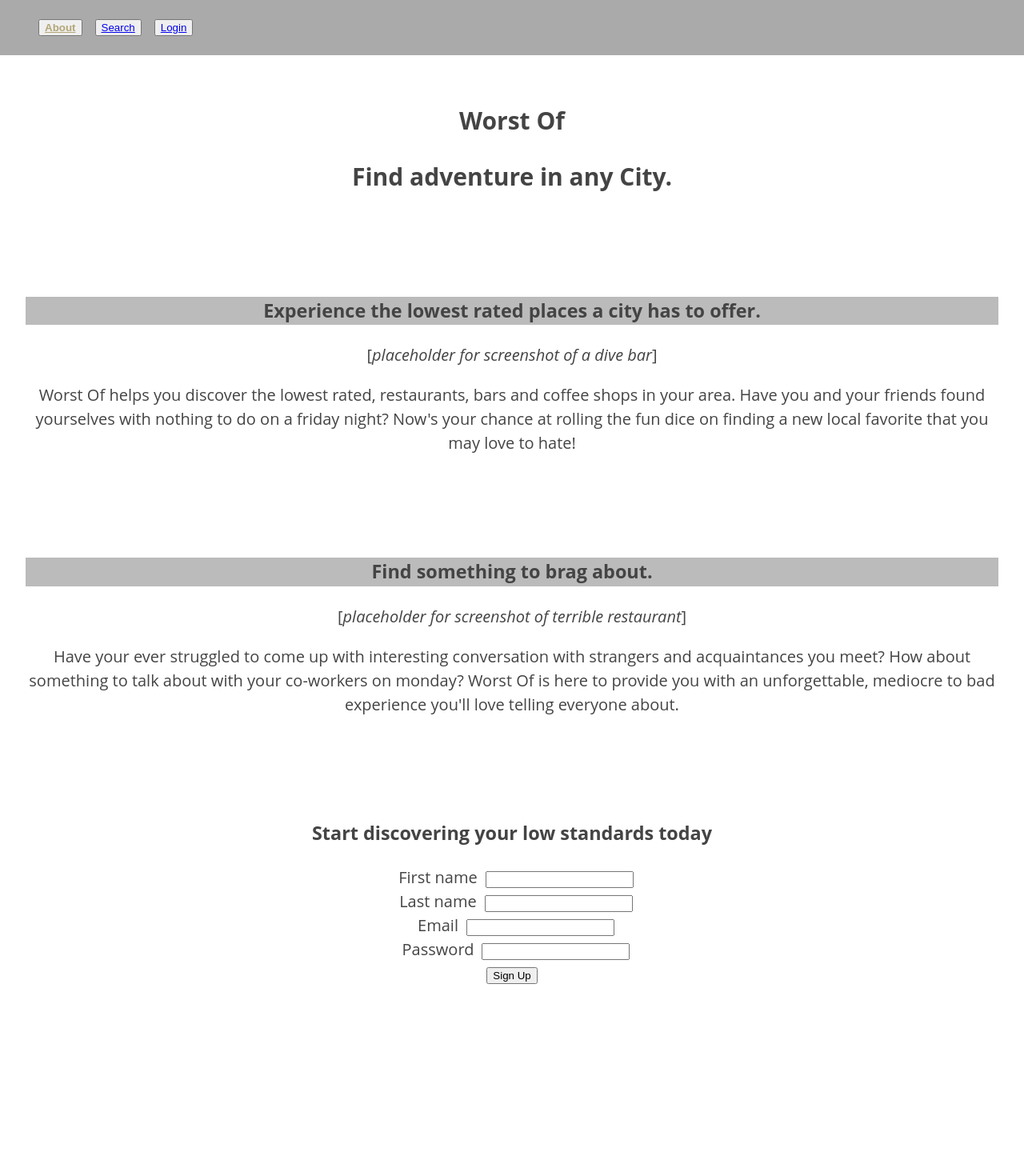
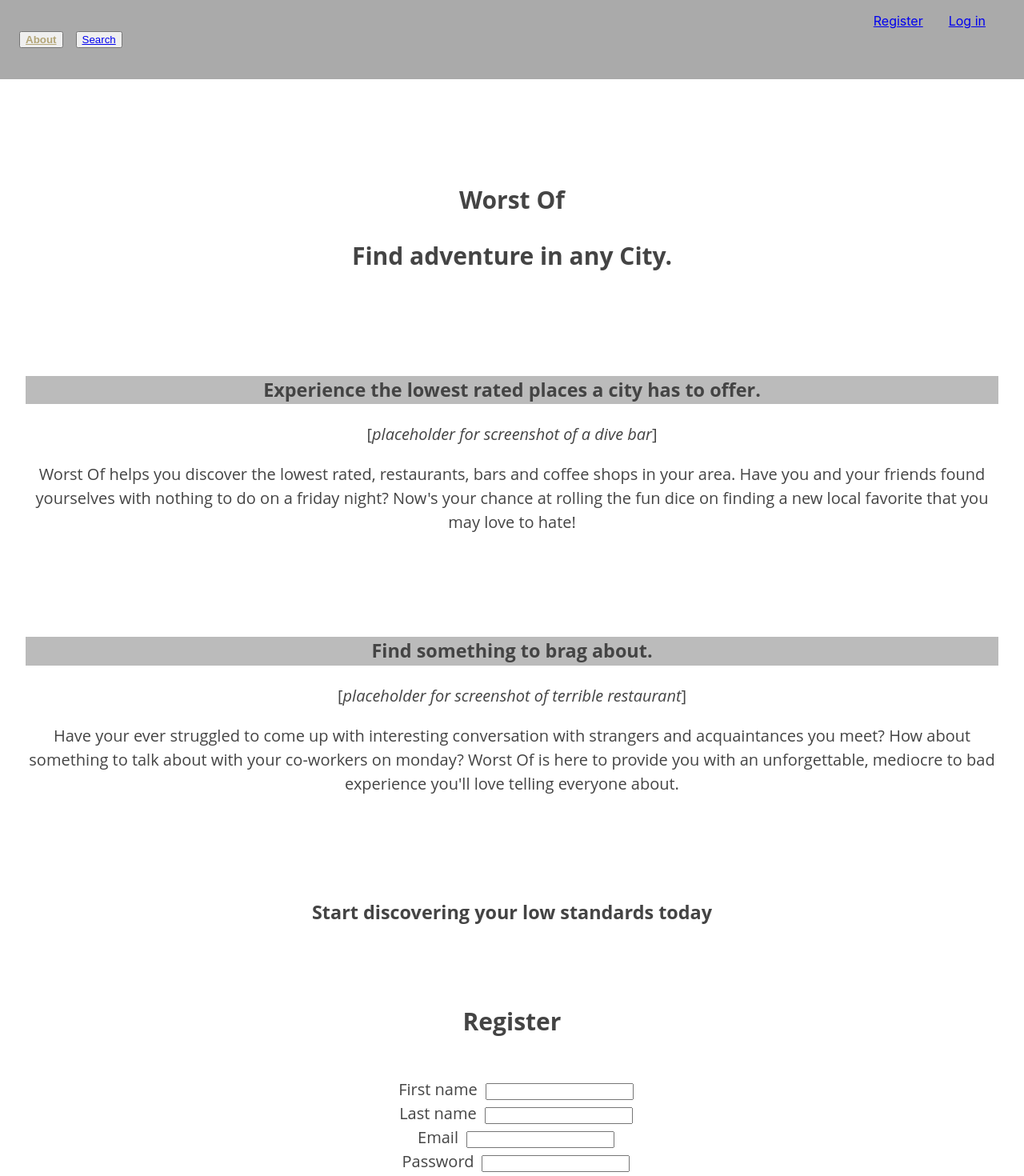
Before and after one commit to Topher-Dunlap/worst-of-client, a React (Create React App) app: page / in a window 1280 px wide. Shown: the top 1470 px of the page at 80% size. Before the commit the page ends 1232 px from the top, so only its background shows below. Built offline with nearby package versions, Linux system fonts and the light colour scheme.

Commit message:
created register componenet and refactored Nav bar/routes

```diff
--- a/src/components/Landing.jsx
+++ b/src/components/Landing.jsx
@@ -1,7 +1,7 @@
 import React, {useContext} from 'react';
 import ThemeContext from "./ThemeContext";
 import LandingSection from "./LandingSection";
-import LandingForm from "./LandingForm";
+import RegisterForm from "./RegisterForm";
 
 export default function Landing() {
 
@@ -30,7 +30,7 @@ export default function Landing() {
                         <h3>Start discovering your low standards today</h3>
                     </header>
                 </section>
-                <LandingForm />
+                <RegisterForm />
             </div>
         </section>
     )
--- a/src/components/LoginForm.jsx
+++ b/src/components/LoginForm.jsx
@@ -1,6 +1,7 @@
 import React from 'react';
 import {useForm} from "react-hook-form";
-import LoginFormInput from "./LandingFormInput";
+import LoginFormInput from "./RegisterFormInput";
+import TokenService from "../service/token-service";
 
 
 export default function LoginForm() {
@@ -16,7 +17,7 @@ export default function LoginForm() {
 
         user_name.value = ''
         password.value = ''
-        this.props.onLoginSuccess()
+        // this.props.onLoginSuccess()
     }
 
     const mapFormInputs = formOptions.map((option, idx) =>
--- a/src/components/NavList.jsx
+++ b/src/components/NavList.jsx
@@ -1,9 +1,15 @@
-import React from 'react';
+import React, { useState } from 'react';
 import NavListButtons from "./NavListButtons";
-// import {BiHome} from "react-icons/bi";
-
+import TokenService from '../service/token-service'
+import LogInOutService from "../service/log-in-out-service"
 
 export default function NavList() {
+
+    const [loggedOutState, setLoggedOutState] = useState(true);
+
+    const HandleLogoutClick = () => {
+        console.log()
+    }
 
     //Map the Nav Buttons with data from filterOptions
     const mapNavRoutes = filterOptions.map((routeData, idx) =>
@@ -15,10 +21,17 @@ export default function NavList() {
     )
 
     return (
-        <div style={navContainer}>
-            <ul>
+        <div style={topNav}>
+            <ul style={topNavLeft}>
                 {mapNavRoutes}
             </ul>
+            <div style={topNavRight}>
+                <ul>
+                    {TokenService.hasAuthToken()
+                        ? LogInOutService.RenderLogoutLink(setLoggedOutState)
+                        : LogInOutService.RenderLoginLink()}
+                </ul>
+            </div>
         </div>
     )
 }
@@ -33,17 +46,31 @@ const filterOptions = [
         routeName: "Search",
         routePath: "/search"
     },
-    {
-        routeName: "Login",
-        routePath: "/login"
-    },
 ]
 
-const navContainer = {
-    position: "fixed",
-    top: 0,
-    left: 0,
-    right: 0,
-    zIndex: 10,
+// const navContainer = {
+//     position: "fixed",
+//     top: 0,
+//     left: 0,
+//     right: 0,
+//     zIndex: 10,
+//     backgroundColor: "#aaa",
+// }
+
+const topNav = {
+    overflow: "hidden",
     backgroundColor: "#aaa",
 }
+
+const topNavLeft = {
+    float: "left",
+    color: "#f2f2f2",
+    textAlign: "center",
+    padding: "14px 16px",
+    textDecoration: "none",
+    fontSize: "17px",
+}
+
+const topNavRight = {
+    float: "right"
+}
--- /dev/null
+++ b/src/components/Register.jsx
@@ -0,0 +1,15 @@
+import React, {useContext} from 'react';
+import ThemeContext from "./ThemeContext";
+import RegisterForm from "./RegisterForm";
+
+export default function Login() {
+
+    const context = useContext(ThemeContext);
+    const theme = context.theme;
+
+    return (
+        <section style={theme}>
+            <RegisterForm />
+        </section>
+    )
+}
--- a/src/components/LandingForm.jsx
+++ b/src/components/RegisterForm.jsx
@@ -1,9 +1,8 @@
 import React from 'react';
 import {useForm} from "react-hook-form";
-import LandingFormInput from "./LandingFormInput";
+import RegisterFormInput from "./RegisterFormInput";
 
-
-export default function LandingForm() {
+export default function RegisterForm() {
 
     const {handleSubmit} = useForm();
     const onSubmit = (data) => {
@@ -11,7 +10,7 @@ export default function LandingForm() {
     }
 
     const mapFormInputs = formOptions.map((option, idx) =>
-        <LandingFormInput
+        <RegisterFormInput
             key={idx}
             fieldLabel={option.fieldLabel}
             inputName={option.inputName}
@@ -20,6 +19,9 @@ export default function LandingForm() {
     )
     return (
         <form onSubmit={handleSubmit(onSubmit)}>
+            <header style={headerStyle}>
+                <h1>Register</h1>
+            </header>
             {mapFormInputs}
             <button type='submit'>Sign Up</button>
         </form>
@@ -49,3 +51,8 @@ const formOptions = [
         type: "password",
     },
 ]
+
+const headerStyle = {
+    marginTop: "6rem",
+    marginBottom: "3rem",
+}
--- a/src/components/LandingFormInput.jsx
+++ b/src/components/RegisterFormInput.jsx
@@ -2,7 +2,7 @@ import React, {useContext} from 'react';
 import {useForm} from "react-hook-form";
 import ThemeContext from "./ThemeContext";
 
-export default function LandingFormInput(props) {
+export default function RegisterFormInput(props) {
 
     const context = useContext(ThemeContext);
     const formElementSpacing = context.formElementSpacing;
--- a/src/components/SwitchNavRoutes.jsx
+++ b/src/components/SwitchNavRoutes.jsx
@@ -3,6 +3,7 @@ import {Route, Switch} from 'react-router-dom';
 import Landing from "./Landing";
 import Login from "./Login";
 import Search from "./Search";
+import Register from "./Register";
 
 
 export default function SwitchNavRoutes() {
@@ -20,6 +21,10 @@ export default function SwitchNavRoutes() {
                 path='/login'
                 component={Login}
             />
+            <Route
+                path='/register'
+                component={Register}
+            />
         </Switch>
     )
 }
--- a/src/config.js
+++ b/src/config.js
@@ -2,5 +2,5 @@
 export default {
     // API_ENDPOINT: 'https://agile-inlet-69276.herokuapp.com/api',
     API_ENDPOINT: 'http://localhost:8000/api',
-    TOKEN_KEY: 'blogful-client-auth-token',
+    TOKEN_KEY: 'worst-of-client-auth-token',
 }
--- /dev/null
+++ b/src/service/log-in-out-service.js
@@ -0,0 +1,45 @@
+import {Link} from "react-router-dom";
+
+
+const LogInOutService = {
+
+
+    RenderLogoutLink(setLoggedOutState) {
+        return (
+            <div className='Header__logged-in'>
+                <Link
+                    onClick={setLoggedOutState(true)}
+                    to='/'>
+                    Logout
+                </Link>
+            </div>
+        )
+    },
+
+    RenderLoginLink() {
+        return (
+            <div style={marginRight}>
+                <Link
+                    style={linkSpace}
+                    to='/register'>
+                    Register
+                </Link>
+                <Link
+                    style={linkSpace}
+                    to='/login'>
+                    Log in
+                </Link>
+            </div>
+        )
+    }
+}
+
+export default LogInOutService
+
+const linkSpace = {
+    margin: "2.5rem 1rem"
+}
+
+const marginRight = {
+    marginRight: "2rem"
+}
--- a/src/search-service.js
+++ b/src/service/search-service.js
@@ -1,6 +1,6 @@
 ///set loading spinner state
 import axios from "axios";
-import config from "./config";
+import config from "../config";
 
 export const axiosCall = (props, termQuery, locationQuery, offsetQuery) => {
     axios.get(`${config.API_ENDPOINT}/search?location=${locationQuery}&term=${termQuery}&limit=50&offset=${offsetQuery}`)
--- /dev/null
+++ b/src/service/token-service.js
@@ -0,0 +1,21 @@
+import config from '../config'
+
+const TokenService = {
+    saveAuthToken(token) {
+        window.localStorage.setItem(config.TOKEN_KEY, token)
+    },
+    getAuthToken() {
+        return window.localStorage.getItem(config.TOKEN_KEY)
+    },
+    clearAuthToken() {
+        window.localStorage.removeItem(config.TOKEN_KEY)
+    },
+    hasAuthToken() {
+        return !!TokenService.getAuthToken()
+    },
+    makeBasicAuthToken(userName, password) {
+        return window.btoa(`${userName}:${password}`)
+    },
+}
+
+export default TokenService
```
Also changed, not shown: 1 other file (tests, documents, lock files or other folders).
